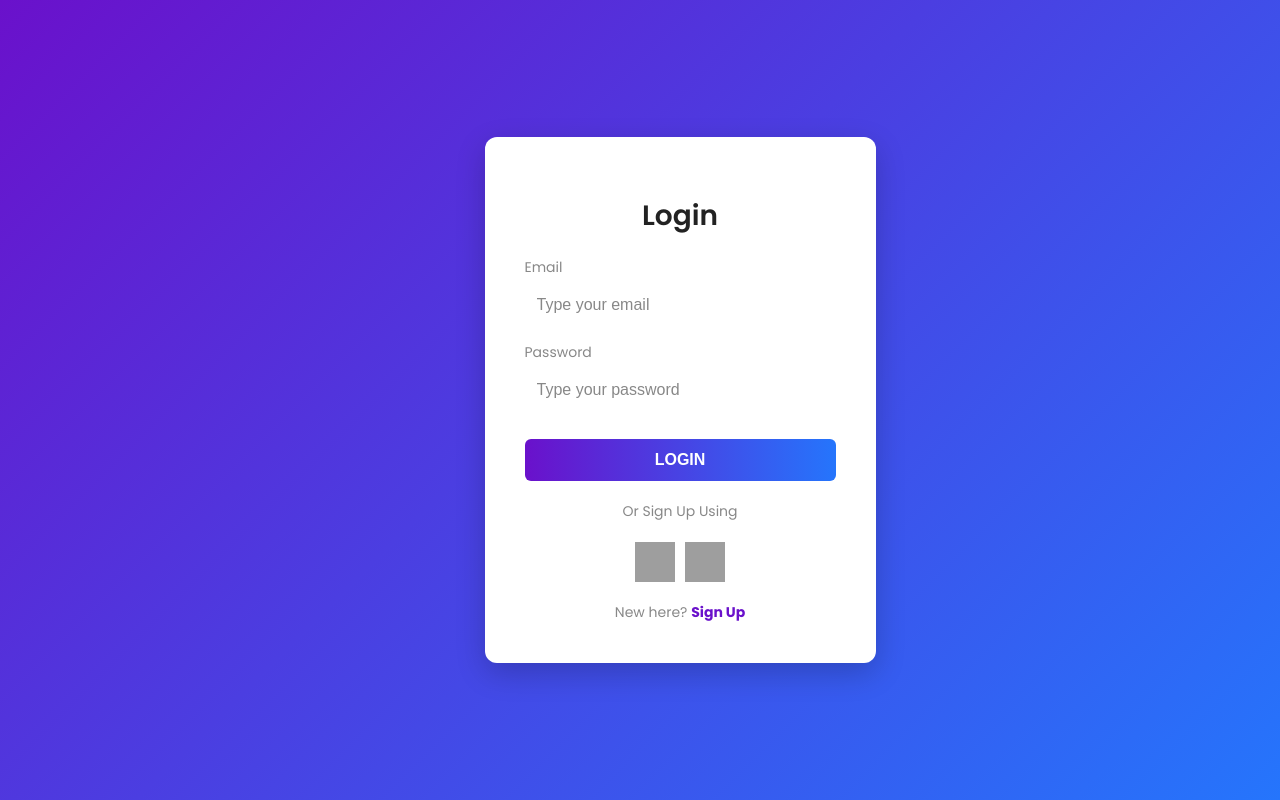
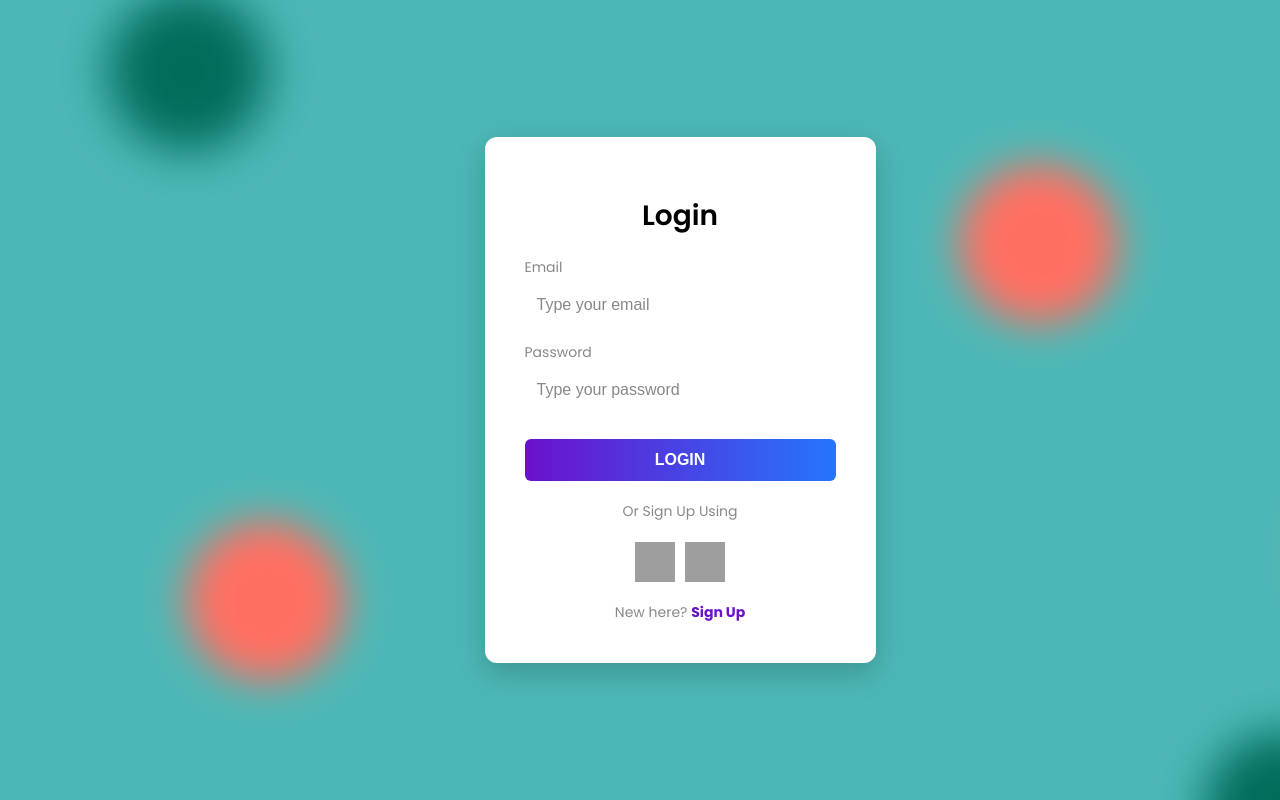
Before and after one commit to mufatamerr/rep-tracker, a React (Create React App) app: page / in a window 1280 px wide. Built offline with nearby package versions, Linux system fonts and the light colour scheme; no server answers; grey boxes are pictures that could not be loaded.

Commit message:
imported cool css background style

```diff
--- a/src/App.css
+++ b/src/App.css
@@ -11,9 +11,10 @@
 }
 
 body {
-  background: linear-gradient(135deg, var(--primary-color), var(--secondary-color));
+  background: url("/public/background.png") no-repeat center center fixed;
+  background-size: cover;
   font-family: "Poppins", sans-serif;
-  color: var(--dark-text);
+  color: #fff;
   margin: 0;
   padding: 0;
   display: flex;
@@ -36,6 +37,7 @@ h1 {
   font-size: 28px;
   font-weight: 600;
   margin-bottom: 20px;
+  color: black;
 }
 
 .input-group {
@@ -181,3 +183,102 @@ button:hover {
 .verify-email-container .back-btn:hover {
   background: #666;
 }
+
+@keyframes move {
+  100% {
+    transform: translate3d(0, 0, 1px) rotate(360deg);
+  }
+}
+
+.background {
+  position: fixed;
+  width: 100vw;
+  height: 100vh;
+  top: 0;
+  left: 0;
+  background: #4CB8B6;
+  overflow: hidden;
+  z-index: -1; /* ✅ Ensures it stays behind content */
+}
+
+.ball {
+  position: absolute;
+  width: 20vmin;
+  height: 20vmin;
+  border-radius: 50%;
+  backface-visibility: hidden;
+  animation: move linear infinite;
+}
+
+.ball:nth-child(odd) {
+    color: #006D5B;
+}
+
+.ball:nth-child(even) {
+    color: #FF6F61;
+}
+
+.ball:nth-child(1) {
+  top: 77%;
+  left: 88%;
+  animation-duration: 40s;
+  animation-delay: -3s;
+  transform-origin: 16vw -2vh;
+  box-shadow: 40vmin 0 5.7vmin currentColor;
+}
+.ball:nth-child(2) {
+  top: 42%;
+  left: 2%;
+  animation-duration: 53s;
+  animation-delay: -29s;
+  transform-origin: -19vw 21vh;
+  box-shadow: -40vmin 0 5.1vmin currentColor;
+}
+.ball:nth-child(3) {
+  top: 28%;
+  left: 18%;
+  animation-duration: 49s;
+  animation-delay: -8s;
+  transform-origin: -22vw 3vh;
+  box-shadow: 40vmin 0 5.2vmin currentColor;
+}
+.ball:nth-child(4) {
+  top: 50%;
+  left: 79%;
+  animation-duration: 26s;
+  animation-delay: -21s;
+  transform-origin: -17vw -6vh;
+  box-shadow: 40vmin 0 5.2vmin currentColor;
+}
+.ball:nth-child(5) {
+  top: 46%;
+  left: 15%;
+  animation-duration: 36s;
+  animation-delay: -40s;
+  transform-origin: 4vw 0vh;
+  box-shadow: -40vmin 0 5.9vmin currentColor;
+}
+.ball:nth-child(6) {
+  top: 77%;
+  left: 16%;
+  animation-duration: 31s;
+  animation-delay: -10s;
+  transform-origin: 18vw 4vh;
+  box-shadow: 40vmin 0 5.1vmin currentColor;
+}
+.ball:nth-child(7) {
+  top: 22%;
+  left: 17%;
+  animation-duration: 55s;
+  animation-delay: -6s;
+  transform-origin: 1vw -23vh;
+  box-shadow: -40vmin 0 5.7vmin currentColor;
+}
+.ball:nth-child(8) {
+  top: 41%;
+  left: 47%;
+  animation-duration: 43s;
+  animation-delay: -28s;
+  transform-origin: 25vw -3vh;
+  box-shadow: 40vmin 0 5.1vmin currentColor;
+}
--- a/src/App.js
+++ b/src/App.js
@@ -5,7 +5,7 @@ import { auth } from "./firebase";
 import RepTracker from "./RepTracker";
 import Auth from "./Auth";
 import VerifyEmail from "./VerifyEmail";
-import "./App.css";
+import "./App.css"; // ✅ Import the updated CSS
 
 export default function App() {
   const [user, setUser] = useState(null);
@@ -15,7 +15,7 @@ export default function App() {
   useEffect(() => {
     const unsubscribe = onAuthStateChanged(auth, async (currentUser) => {
       if (currentUser) {
-        await currentUser.reload(); // ✅ Ensure latest verification status
+        await currentUser.reload();
         setUser(currentUser);
         setIsVerified(currentUser.emailVerified);
       } else {
@@ -38,23 +38,26 @@ export default function App() {
 
   return (
     <Router>
+      <div className="background"> {/* ✅ Add the animated background */}
+        <span className="ball"></span>
+        <span className="ball"></span>
+        <span className="ball"></span>
+        <span className="ball"></span>
+        <span className="ball"></span>
+        <span className="ball"></span>
+        <span className="ball"></span>
+        <span className="ball"></span>
+      </div>
+
       <Routes>
-        {/* Login or Sign Up */}
         <Route path="/" element={user ? (isVerified ? <Navigate to="/dashboard" /> : <Navigate to="/verify-email" />) : <Auth />} />
-
-        {/* Email Verification Page */}
         <Route path="/verify-email" element={user && !isVerified ? <VerifyEmail onVerified={() => setIsVerified(true)} /> : <Navigate to="/" />} />
-
-        {/* Dashboard - Only Verified Users Allowed */}
         <Route
           path="/dashboard"
           element={
             user && isVerified ? (
               <div>
-                <button
-                  onClick={handleLogout}
-                  className="absolute top-4 right-4 bg-red-500 hover:bg-red-600 text-white px-4 py-2 rounded-xl"
-                >
+                <button onClick={handleLogout} className="absolute top-4 right-4 bg-red-500 hover:bg-red-600 text-white px-4 py-2 rounded-xl">
                   Logout
                 </button>
                 <RepTracker />
@@ -64,8 +67,6 @@ export default function App() {
             )
           }
         />
-
-        {/* Redirect Unknown Routes */}
         <Route path="*" element={<Navigate to="/" />} />
       </Routes>
     </Router>
--- a/src/RepTracker.js
+++ b/src/RepTracker.js
@@ -1,5 +1,5 @@
-import React, { useState } from "react";
-import { motion } from "framer-motion";
+import React, { useState, useEffect } from "react";
+import { db, auth, collection, addDoc, getDocs, deleteDoc, doc } from "./firebase"; // ✅ Import Firestore functions
 import "./App.css";
 
 export default function RepTracker() {
@@ -7,23 +7,52 @@ export default function RepTracker() {
   const [workoutName, setWorkoutName] = useState("");
   const [reps, setReps] = useState("");
   const [weight, setWeight] = useState("");
+  const user = auth.currentUser; // ✅ Get the logged-in user
 
-  const addWorkout = () => {
+  useEffect(() => {
+    if (user) {
+      loadWorkouts(); // ✅ Load workouts when user logs in
+    }
+  }, [user]);
+
+  // ✅ Load Workouts from Firestore
+  const loadWorkouts = async () => {
+    if (!user) return;
+    const workoutsCollection = collection(db, "users", user.uid, "workouts");
+    const workoutSnapshot = await getDocs(workoutsCollection);
+    const workoutList = workoutSnapshot.docs.map(doc => ({
+      id: doc.id,
+      ...doc.data()
+    }));
+    setWorkouts(workoutList);
+  };
+
+  // ✅ Add Workout to Firestore
+  const addWorkout = async () => {
     if (workoutName && reps > 0 && weight > 0) {
-      setWorkouts([...workouts, { workoutName, reps, weight }]);
+      const newWorkout = { workoutName, reps, weight };
+
+      if (user) {
+        const workoutsCollection = collection(db, "users", user.uid, "workouts");
+        await addDoc(workoutsCollection, newWorkout); // ✅ Save workout in Firestore
+      }
+
+      setWorkouts([...workouts, newWorkout]);
       setWorkoutName("");
       setReps("");
       setWeight("");
     }
   };
 
+  // ✅ Delete Workout from Firestore
+  const deleteWorkout = async (id) => {
+    if (!user) return;
+    await deleteDoc(doc(db, "users", user.uid, "workouts", id));
+    setWorkouts(workouts.filter(workout => workout.id !== id));
+  };
+
   return (
-    <motion.div
-      className="min-h-screen flex flex-col items-center justify-center"
-      initial={{ opacity: 0 }}
-      animate={{ opacity: 1 }}
-      transition={{ duration: 0.8 }}
-    >
+    <div className="min-h-screen flex flex-col items-center justify-center">
       <h1 className="text-5xl font-bold neon-glow">Rep Tracker</h1>
 
       <div className="card w-full max-w-lg mt-6">
@@ -54,18 +83,22 @@ export default function RepTracker() {
             <th>Workout</th>
             <th>Reps</th>
             <th>Weight (lbs)</th>
+            <th>Actions</th>
           </tr>
         </thead>
         <tbody>
           {workouts.map((workout, index) => (
-            <tr key={index}>
+            <tr key={workout.id}>
               <td>{workout.workoutName}</td>
               <td>{workout.reps}</td>
               <td>{workout.weight}</td>
+              <td>
+                <button onClick={() => deleteWorkout(workout.id)} className="delete-btn">🗑️</button>
+              </td>
             </tr>
           ))}
         </tbody>
       </table>
-    </motion.div>
+    </div>
   );
 }
--- a/src/firebase.js
+++ b/src/firebase.js
@@ -1,6 +1,6 @@
 import { initializeApp } from "firebase/app";
-import { getFirestore } from "firebase/firestore";
 import { getAuth, signOut } from "firebase/auth";
+import { getFirestore, collection, doc, setDoc, getDocs, deleteDoc, addDoc } from "firebase/firestore";
 import { getAnalytics } from "firebase/analytics";
 
 const firebaseConfig = {
@@ -15,8 +15,8 @@ const firebaseConfig = {
 
 // Initialize Firebase
 const app = initializeApp(firebaseConfig);
+const auth = getAuth(app);
+const db = getFirestore(app);
 const analytics = getAnalytics(app);
-const db = getFirestore(app);
-const auth = getAuth(app);
 
-export { db, auth, analytics, signOut};
+export { auth, db, analytics, signOut, collection, doc, setDoc, getDocs, deleteDoc, addDoc };
```
Also changed, not shown: public/background.png (added), 1 other file (tests, documents, lock files or other folders).
